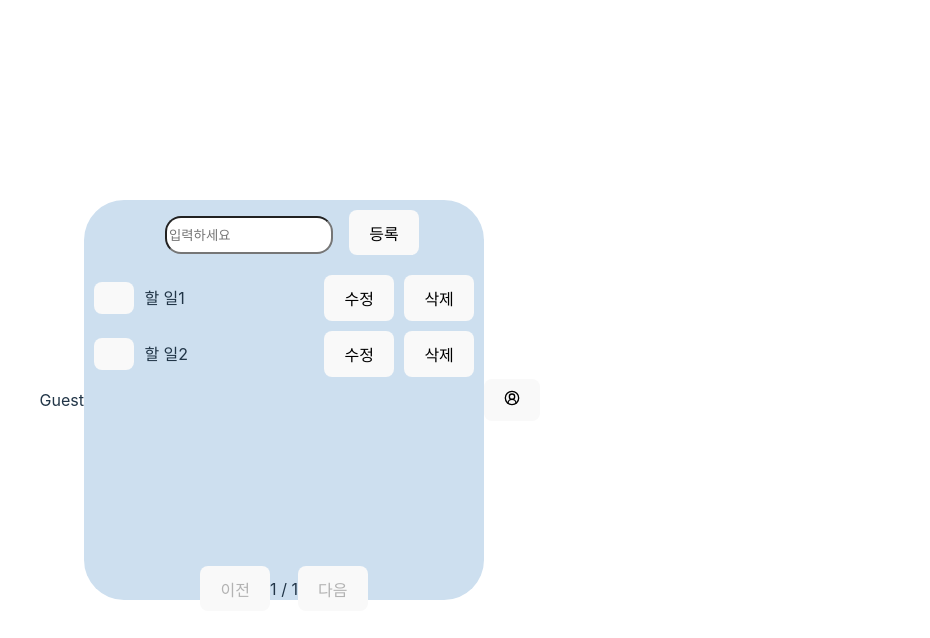
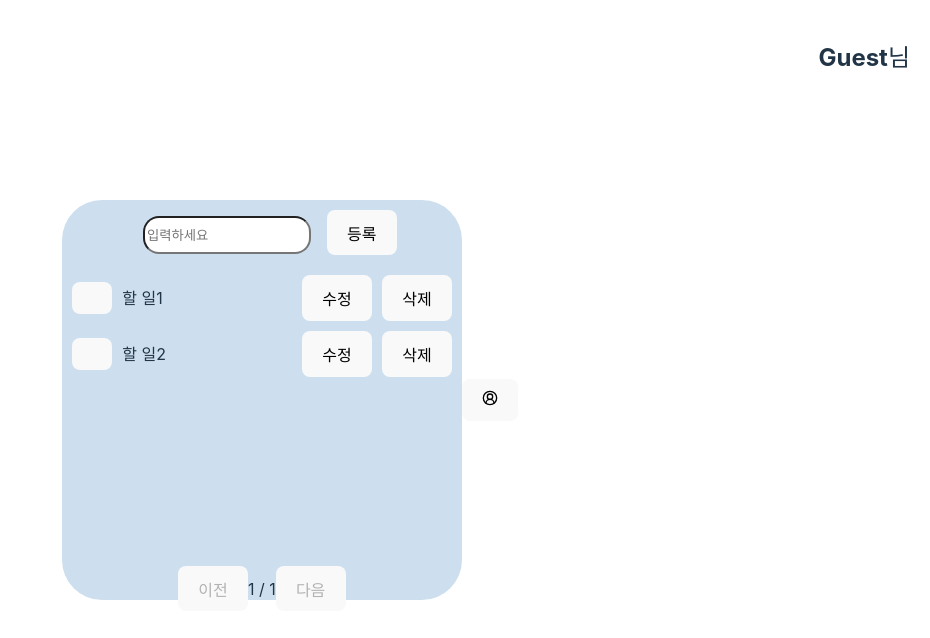
Before and after one commit to suhyeon0111/Typescript_study, a React (Vite) app in the folder myWebPage/: page / in a window 1280 px wide. Shown: the top 638 px of the page, without its empty margins (350-1280 px from the left). Built offline with nearby package versions, Linux system fonts and the light colour scheme.

Commit message:
[feat]: 회원가입 기능 구현

```diff
--- a/myWebPage/src/Components/MainPage/TodoList.tsx
+++ b/myWebPage/src/Components/MainPage/TodoList.tsx
@@ -83,7 +83,7 @@ function TodoList() {
 
   return (
     <div className='App'>
-      <p>{userName}</p>
+      <h2>{userName}님</h2>
       <div className='Container'>
         <CreateTodo onChange={textTypingHandler} onSubmit={textInputHandler} inputText={inputText} />
         <div className='todoListContainer'>
--- a/myWebPage/src/Components/MainPage/TodoStyle.css
+++ b/myWebPage/src/Components/MainPage/TodoStyle.css
@@ -5,6 +5,7 @@
     width: 100vw; /*화면 전체 가로 길이*/
     height: 100vh; /*화면 전체 높이*/
   }
+
   .Container{
   background-color: rgb(205, 223, 239);
   border-radius: 10%;
@@ -76,3 +77,10 @@
     align-items: center;
     justify-content: center;
 }
+
+h2 {
+    position: absolute;
+    top: 20px;
+    right: 20px;
+    display: flex;
+}
--- a/myWebPage/src/Components/MyPage/RegisterPage.tsx
+++ b/myWebPage/src/Components/MyPage/RegisterPage.tsx
@@ -1,6 +1,10 @@
 import { useState } from "react";
 import { useNavigate } from "react-router-dom";
 import './MyPage.css';
+import axios from "axios";
+
+
+const API_URL = "http://localhost:3001";
 
 export default function RegisterPage() {
     const navigate = useNavigate();
@@ -16,7 +20,7 @@ export default function RegisterPage() {
         setRegister((prev) => ({ ...prev, [name]: value }));
     }
 
-    const handleSubmit = (e: React.FormEvent<HTMLFormElement>) => {
+    const handleSubmit = async (e: React.FormEvent<HTMLFormElement>) => {
         e.preventDefault();
         // id 유효성 검사
         const regexId = /^[a-zA-Z][a-zA-Z0-9]{4,14}$/;
@@ -33,8 +37,19 @@ export default function RegisterPage() {
             alert("모든 필드를 입력하세요");
             return;
         }
-        console.log("회원가입 성공", register);
-        navigate("/");
+        try {
+            const response = await axios.post(`${API_URL}/login`,
+                {
+                    memName: register.userName,
+                    memId: register.id,
+                    memPw: register.password
+                });
+            console.log("회원가입 성공 response>>>", response);
+            alert("환영합니다!");
+            // navigate("/", { state: { userName: register.userName } });
+        } catch (error) {
+            console.log("error>>> ", error);
+        }
     }
 
 
```
Also changed, not shown: myWebPage/src/db/data.json (+6 -1 lines).
